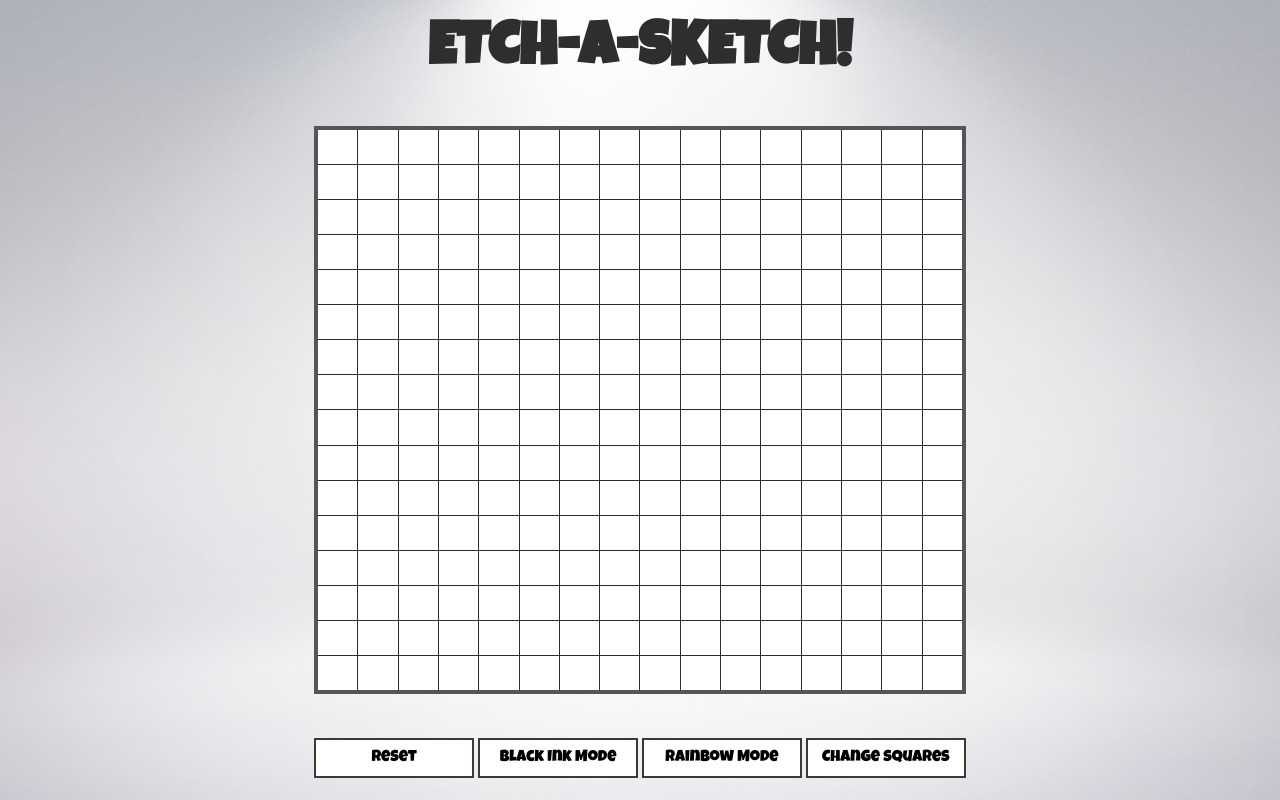
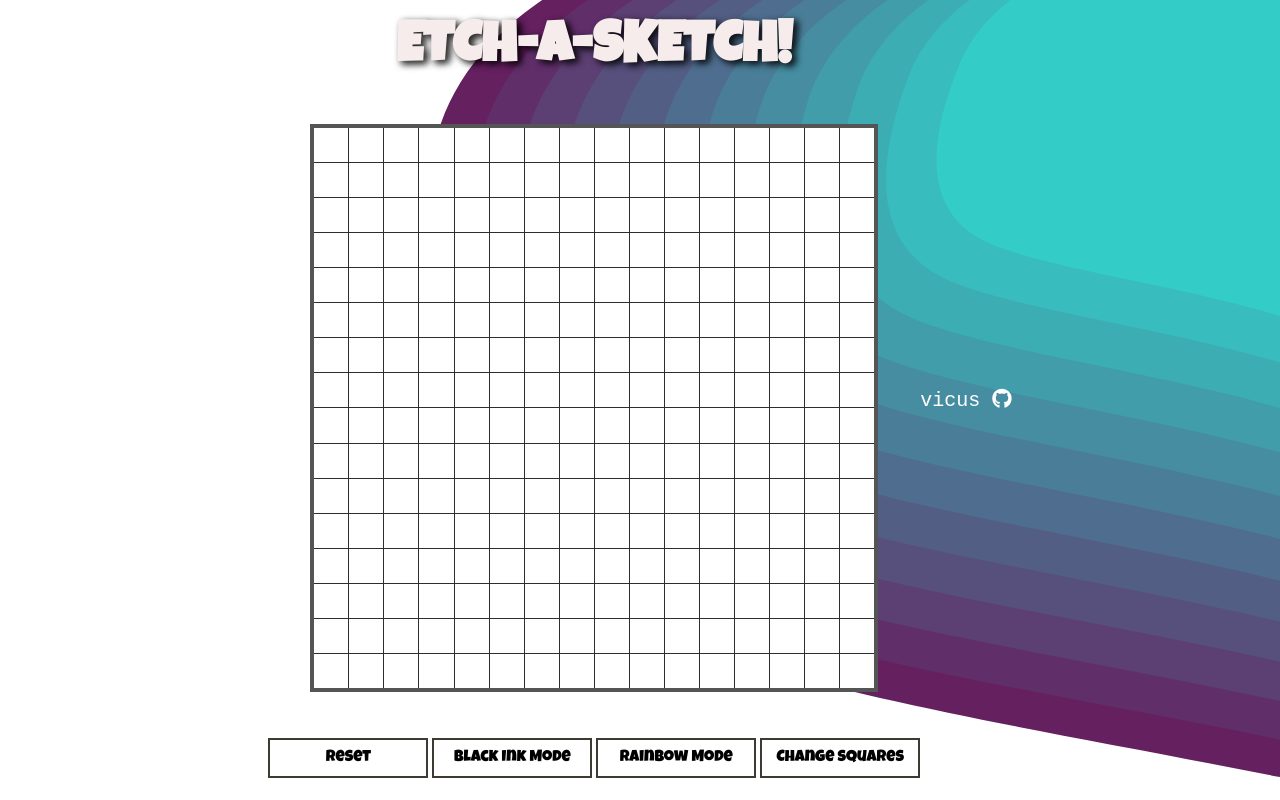
Before and after one commit to vicusb/etch-a-sketch, a plain HTML site: page index.html in a window 1280 px wide. Drawn offline with Linux system fonts and the light colour scheme; a web font is replaced by a local one.

Commit message:
Add files via upload

```diff
--- a/index.html
+++ b/index.html
@@ -3,9 +3,10 @@
 
 <head>
   <meta charset="utf-8">
-  <title>Etch-a-Sketch by vbellera</title>
+  <title>Etch-a-Sketch by vicus</title>
   <link rel="stylesheet" href="style.css">
   <link rel="shortcut icon" href="iconvicus.png" />
+  <script src="https://kit.fontawesome.com/6b191a9eea.js" crossorigin="anonymous"></script>
 </head>
 
 <body>
@@ -21,6 +22,9 @@
     </div>
   </div>
 
+  <a href='https://github.com/vicusb' id="signature" >
+    vicus <i class="fab fa-github"></i>
+</a>
 
   <script src="script.js"></script>
 </body>
--- a/style.css
+++ b/style.css
@@ -10,7 +10,7 @@
 html {
     text-align: center;
     font-size: 10px;
-    background: url("background.jpg");
+    background: url("background.svg");
     background-size: cover;
   }
 
@@ -22,12 +22,26 @@ html {
     min-height: 100vh;
     align-items: center;
     justify-content: center;
+    text-align: center;
   }
 
   h1 {
-    color: rgb(46, 46, 46);
-    font-size: 60px;
+    color: rgb(247, 236, 236);
+    text-shadow: 4px 3px 7px rgba(0,0,0,0.6), 4px 3px 7px rgba(0,0,0,0.6);;
+    font-size: 7vh;
   }
+
+  a {
+    text-decoration: none;
+  }
+
+  #signature {
+    display: block;
+    color: white;
+    text-align: end;
+    font-family: 'Courier New', Courier, monospace;
+    cursor: pointer;
+}
 
   .content {
     background: rgb(46, 44, 44);
@@ -35,9 +49,10 @@ html {
     grid-template-columns: repeat(var(--columns-row), auto);
     grid-template-rows: repeat(var(--columns-row), auto);
     gap: 1px;
-    min-height: 70vh;
-    min-width:  70vh;
+    height: 70vh;
+    width:  70vh;
     border: 4px solid #555;
+    margin: auto;
   }
 
   .menu {
@@ -80,7 +95,8 @@ transform: translateY(-7px);
 }
 
 #rainbow:hover {
-  background-color: #cf47bd;
+  background: rgb(63,94,251);
+  background: linear-gradient(90deg, rgba(63,94,251,1) 0%, rgba(252,70,107,1) 100%);
 box-shadow: 0px 15px 20px rgba(116, 19, 111, 0.4);
 color: #fff;
 transform: translateY(-7px);
```
Also changed, not shown: background.svg (added).
